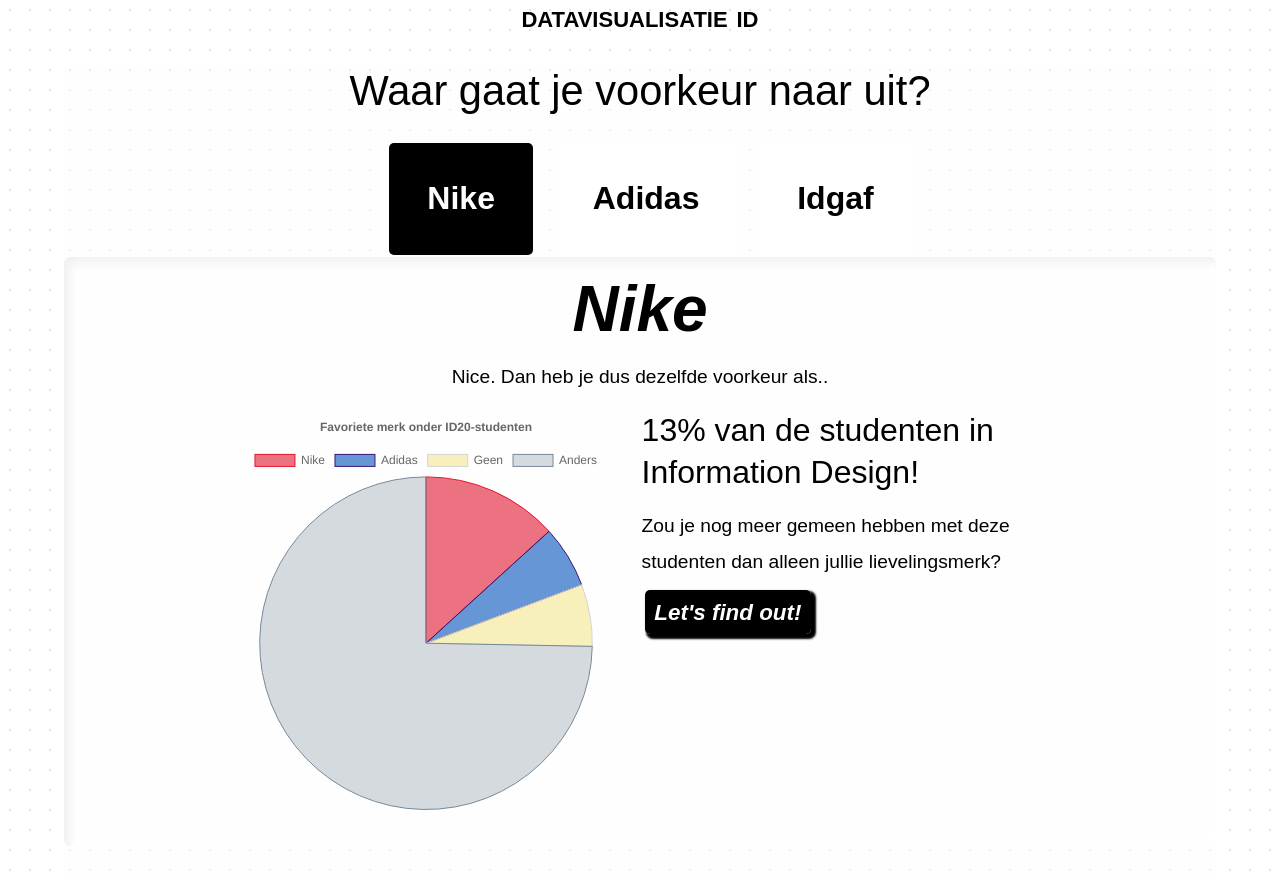
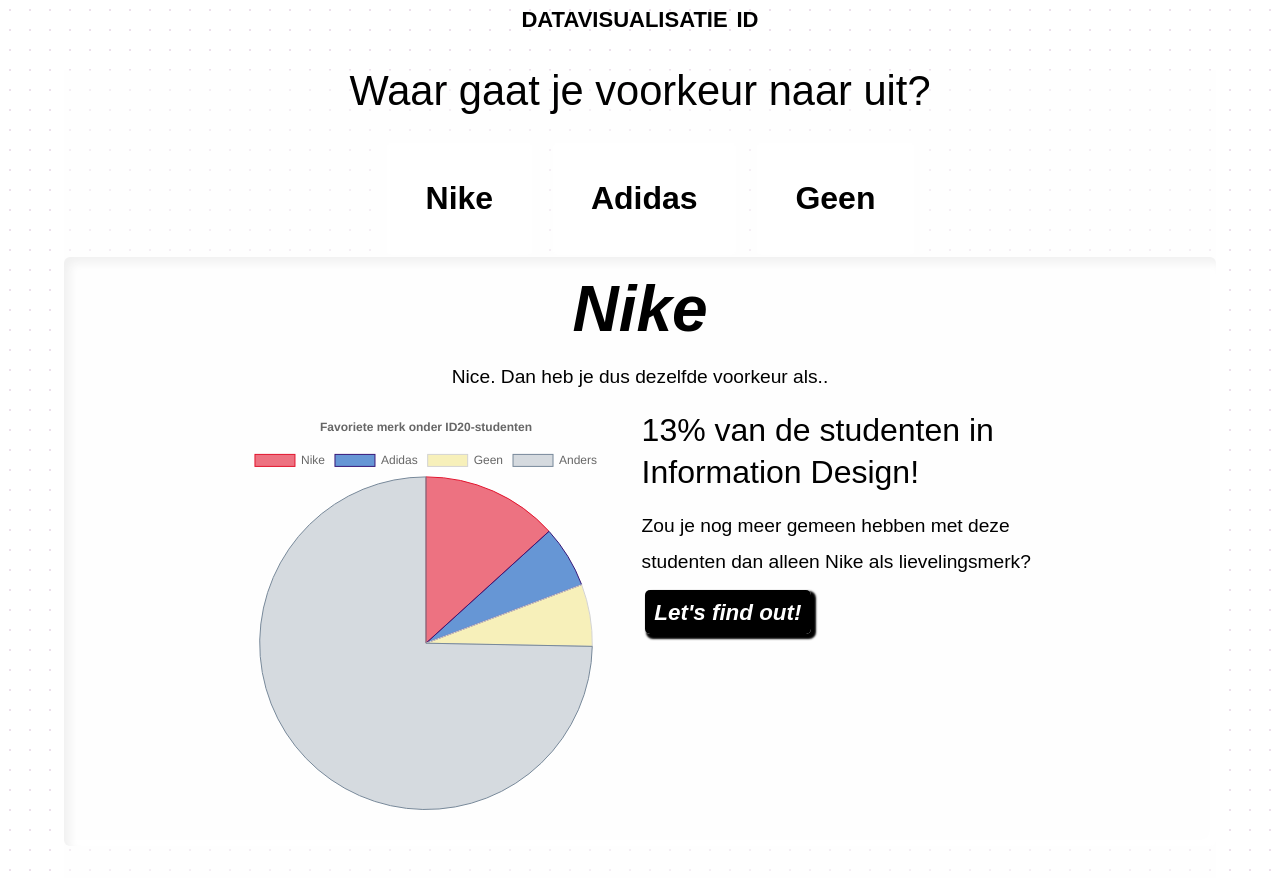
Before and after one commit to deannabosschert/datavis-23, a Vue app: page /#/ in a window 1280 px wide. Before the commit this address led to /#/nike. Built offline with nearby package versions, Linux system fonts and the light colour scheme.

Commit message:
feat: change layout && remove excessive files

```diff
--- a/src/assets/scss/_layout.scss
+++ b/src/assets/scss/_layout.scss
@@ -143,8 +143,7 @@
   margin-left: 0.3rem;
 }
 
-#stats-1 .nikeHeader,
-.nikeIntro {
+h2, .intro {
   width: 100%;
   text-align: center;
 }
--- a/src/assets/scss/_typography.scss
+++ b/src/assets/scss/_typography.scss
@@ -127,7 +127,7 @@
   font-weight: light;
 }
 
-.nikeHeader {
+section h2 {
   font-family: futura-pt-condensed, sans-serif;
   font-weight: 700;
   font-style: italic;
--- a/src/components/adidas.vue
+++ /dev/null
@@ -1,42 +0,0 @@
-<template>
-  <div :id="category">
-    <h2>{{ title }}</h2>
-    <div class="content">
-      <a v-for="(result, index) in results" :key="index" :href="result.url">
-        <section>
-          <h3>{{ result.title.value }}</h3>
-          <p>&#x25bc; {{ result.location.value }}</p>
-          <img
-            class="images"
-            v-bind:src="result.img.value"
-            alt="result.title.value"
-          />
-        </section>
-      </a>
-    </div>
-  </div>
-</template>
-
-<script>
-/*eslint-disable */
-export default {
-  name: "category",
-  data() {
-    return {
-      results: []
-    };
-  },
-  props: {
-    title: {
-      type: String,
-      required: true
-    },
-    category: {
-      type: String,
-      required: true
-    }
-  }
-};
-</script>
-
-<style lang="scss"></style>
--- a/src/components/nike.vue
+++ b/src/components/brandChoice.vue
@@ -2,14 +2,14 @@
 <div :id="category">
 
   <section>
-    <h2 class="nikeHeader">{{ title }}</h2>
+    <h2>{{ title }}</h2>
 
     <article id="stats-1">
-      <p class="nikeIntro">Nice. Dan heb je dus dezelfde voorkeur als..</p>
+      <p class="intro">Nice. Dan heb je dus dezelfde voorkeur als..</p>
       <pie-chart title="Favoriete merk onder ID20-studenten" />
       <div>
-        <h3>13% van de studenten in Information Design!</h3>
-        <p>Zou je nog meer gemeen hebben met deze studenten dan alleen jullie lievelingsmerk?</p>
+        <h3>{{ piechartpercentage }}% van de studenten in Information Design!</h3>
+        <p>Zou je nog meer gemeen hebben met deze studenten dan alleen {{ introbrand }} lievelingsmerk?</p>
         <a class="button1" @click="[showStats2 = !showStats2, reverseButton1()]" href="#" v-scroll-to="'#stats-2'">{{ button1 }}</a>
       </div>
     </article>
@@ -168,6 +168,14 @@
     branditem: {
       type: String,
       required: true
+    },
+    piechartpercentage: {
+      type: String,
+      required: true
+    },
+    introbrand: {
+      type: String,
+      required: true
     }
   }
 }
--- a/src/components/charts/pie-chart.js
+++ b/src/components/charts/pie-chart.js
@@ -1,4 +1,6 @@
-import { Pie } from 'vue-chartjs'
+import {
+  Pie
+} from 'vue-chartjs'
 
 export default {
   extends: Pie,
@@ -17,12 +19,14 @@
   },
   methods: {
     renderPieChart() {
-      this.renderChart(
-        {
+      this.renderChart({
         labels: ['Nike', 'Adidas', 'Geen', 'Anders'],
-          datasets: [
-            {
-              data: [11, 5, 5, 62],
+        datasets: [{
+          data: [13.25301205,
+            6.024096386,
+            6.024096386,
+            74.69879518
+          ],
           label: this.title,
           backgroundColor: [
             'rgba(226,20,45, 0.6)',
@@ -37,18 +41,15 @@
             'rgba(119,136,153, 1)'
           ],
           borderWidth: 1
-            }
-          ]
-        },
-        {
+        }]
+      }, {
         responsive: true,
         title: {
           display: true,
           text: this.title
         },
         maintainAspectRatio: true
-        }
-      )
+      })
     }
   }
 }
--- a/src/components/idgaf.vue
+++ /dev/null
@@ -1,42 +0,0 @@
-<template>
-  <div :id="category">
-    <h2>{{ title }}</h2>
-    <div class="content">
-      <a v-for="(result, index) in results" :key="index" :href="result.url">
-        <section>
-          <h3>{{ result.title.value }}</h3>
-          <p>&#x25bc; {{ result.location.value }}</p>
-          <img
-            class="images"
-            v-bind:src="result.img.value"
-            alt="result.title.value"
-          />
-        </section>
-      </a>
-    </div>
-  </div>
-</template>
-
-<script>
-/*eslint 'no-console':0*/
-export default {
-  name: "category",
-  data() {
-    return {
-      results: []
-    };
-  },
-  props: {
-    title: {
-      type: String,
-      required: true
-    },
-    category: {
-      type: String,
-      required: true
-    }
-  }
-}
-</script>
-
-<style lang="scss"></style>
--- a/src/components/switchBetween.vue
+++ b/src/components/switchBetween.vue
@@ -6,7 +6,6 @@
       class="switchBetween_radio"
       name="switchBetween-input"
       value="nike"
-      checked
     />
     <label for="nike" class="switchBetween_label">
      Nike
@@ -24,13 +23,13 @@
 
     <input
       type="radio"
-      id="idgaf"
+      id="geen"
       class="switchBetween_radio"
       name="switchBetween-input"
-      value="idgaf"
+      value="geen"
     />
-    <label for="idgaf" class="switchBetween_label">
-      Idgaf
+    <label for="geen" class="switchBetween_label">
+      Geen
     </label>
   </form>
 </template>
@@ -45,8 +44,8 @@
       else if (event.target.value === "adidas") {
         return this.$emit("adidas-click")
       }
-      else if (event.target.value === "idgaf") {
-        return this.$emit("idgaf-click")
+      else if (event.target.value === "geen") {
+        return this.$emit("geen-click")
       }
     }
   }
--- a/src/pages/home.vue
+++ b/src/pages/home.vue
@@ -2,18 +2,18 @@
 <main id="home">
   <div class="all">
     <h2>Waar gaat je voorkeur naar uit?</h2>
-    <SwitchBetween class="choices" @nike-click="choice = 'nike'" @adidas-click="choice = 'adidas'" @idgaf-click="choice = 'idgaf'" />
+    <SwitchBetween class="choices" @nike-click="choice = 'nike'" @adidas-click="choice = 'adidas'" @geen-click="choice = 'geen'" />
 
     <div v-if="choice === 'nike'">
-      <Nike title="Nike" category="nike" brand="Nike" voorkeur="een visje" branditem="de geliefde Nike-joggers"/>
+      <BrandChoice title="Nike" category="nike" piechartpercentage="13" introbrand="Nike als" brand="Nike" voorkeur="een visje" branditem="de geliefde Nike-joggers"/>
     </div>
 
     <div v-if="choice === 'adidas'">
-      <Adidas title="Adidas" category="adidas" brand="Adidas" voorkeur="een techkech" branditem="de welbekende Adidas-jacks"/>
+      <BrandChoice title="Adidas" category="adidas" piechartpercentage="6" introbrand="Adidas als" brand="Adidas" voorkeur="een techkech" branditem="de welbekende Adidas-jacks"/>
     </div>
 
-    <div v-if="choice === 'idgaf'">
-      <Idgaf title="Idgaf" category="idgaf" brand="Geen" voorkeur="geen van beide" branditem="unbranded uhh.. jacks/joggers?"/>
+    <div v-if="choice === 'geen'">
+      <BrandChoice title="Geen merk" category="geen" piechartpercentage="6" introbrand="het ontbreken van een" brand="Geen" voorkeur="niet te plaatsen" branditem="uhh.. unbranded jacks/joggers?"/>
     </div>
   </div>
 </main>
@@ -21,9 +21,7 @@
 
 <script>
 import SwitchBetween from "@/components/switchBetween.vue";
-import Nike from "@/components/nike.vue";
-import Adidas from "@/components/adidas.vue";
-import Idgaf from "@/components/idgaf.vue";
+import BrandChoice from "@/components/brandChoice.vue";
 
 export default {
   name: "home",
@@ -35,9 +33,7 @@
   methods: {},
   components: {
     SwitchBetween,
-    Nike,
-    Adidas,
-    Idgaf
+    BrandChoice
   }
 };
 </script>
```
Also changed, not shown: src/main.js (+4 -13 lines). Lines whose indentation alone changed are shown as unchanged.
